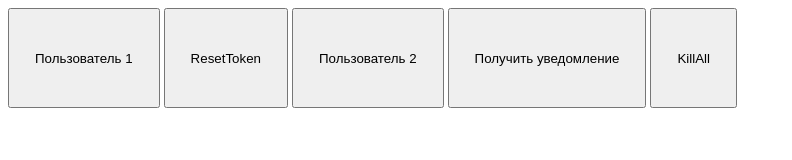
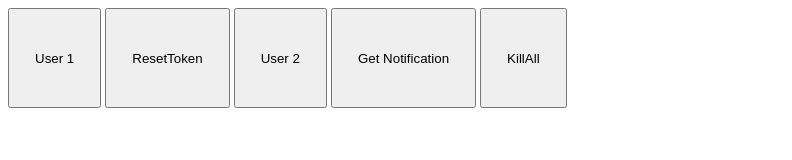
Before and after one commit to CatherineFD/CatherineFD.github.io, a plain HTML site: page index.html in a window 1280 px wide. Shown: the whole page, without its empty margins (0-792 px from the left). Drawn offline with Linux system fonts and the light colour scheme.

Commit message:
Update index.html

```diff
--- a/index.html
+++ b/index.html
@@ -19,10 +19,10 @@
      <script src="ak-push.js" ></script>
 </head>
 <body>
-<button type="button" id="init_sub" style="height: 100px; padding: 25px">Пользователь 1</button>
+<button type="button" id="init_sub" style="height: 100px; padding: 25px">User 1</button>
 <button type="button" id="reset" style="height: 100px; padding: 25px">ResetToken</button>
-<button type="button" id="init_sub2" style="height: 100px; padding: 25px">Пользователь 2</button>
-<button type="button" id="run_push" style="height: 100px; padding: 25px">Получить уведомление</button>
+<button type="button" id="init_sub2" style="height: 100px; padding: 25px">User 2</button>
+<button type="button" id="run_push" style="height: 100px; padding: 25px">Get Notification</button>
 <button type="button" id="w_killer" style="height: 100px; padding: 25px">KillAll</button>
 <script>
     setInterval(() => {
```
